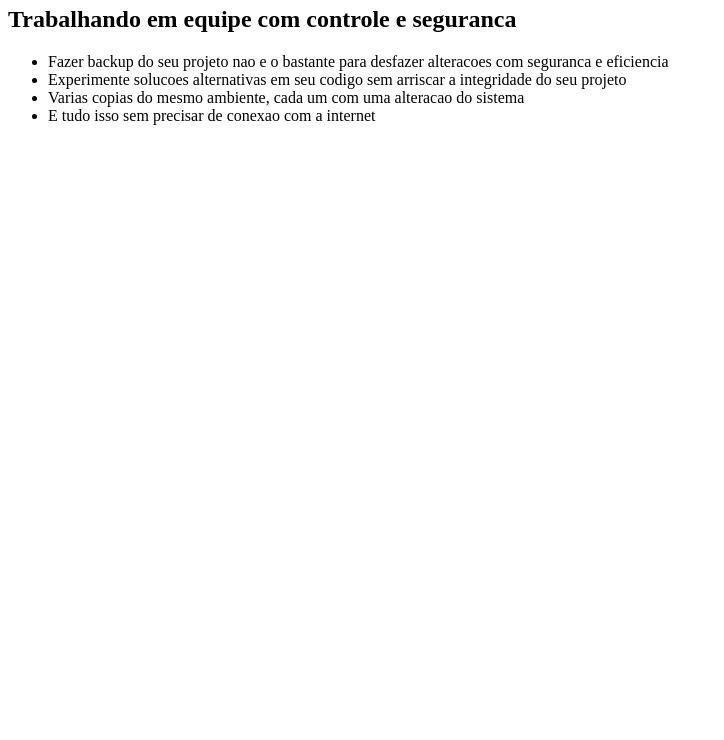
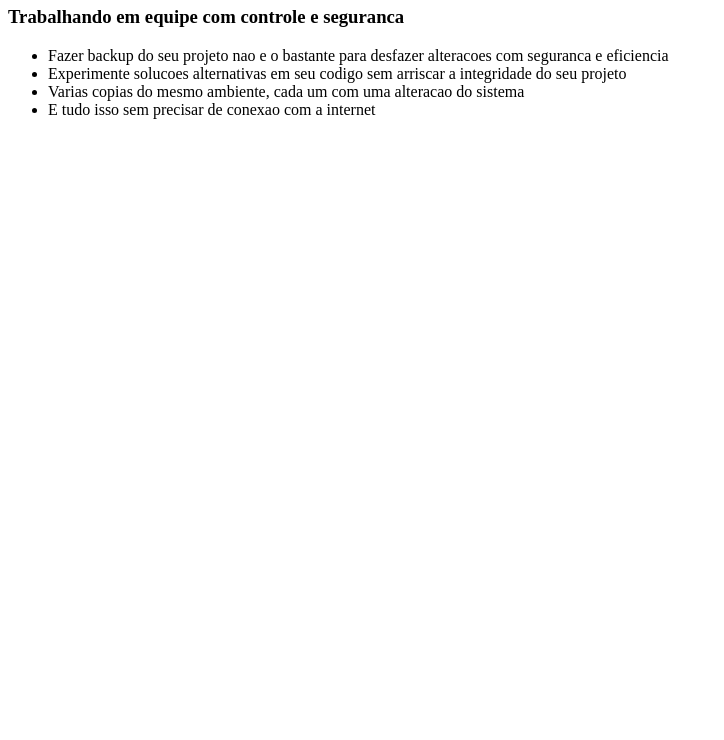
Before and after one commit to DaniloACosta/meu-site, a plain HTML site: page index.html in a window 1280 px wide. Shown: the part 60-800 px from the top of the page, without its empty margins (0-724 px from the left). Drawn offline with Linux system fonts and the light colour scheme.

Commit message:
Alteração do h2 para h3

```diff
--- a/index.html
+++ b/index.html
@@ -5,7 +5,7 @@
 	</head>
 	<body>
 		<h1>Git</h1>
-		<h2>Trabalhando em equipe com controle e seguranca</h2>
+		<h3>Trabalhando em equipe com controle e seguranca</h3>
 
 		<ul>
 			<li>Fazer backup do seu projeto nao e o bastante para desfazer
```
